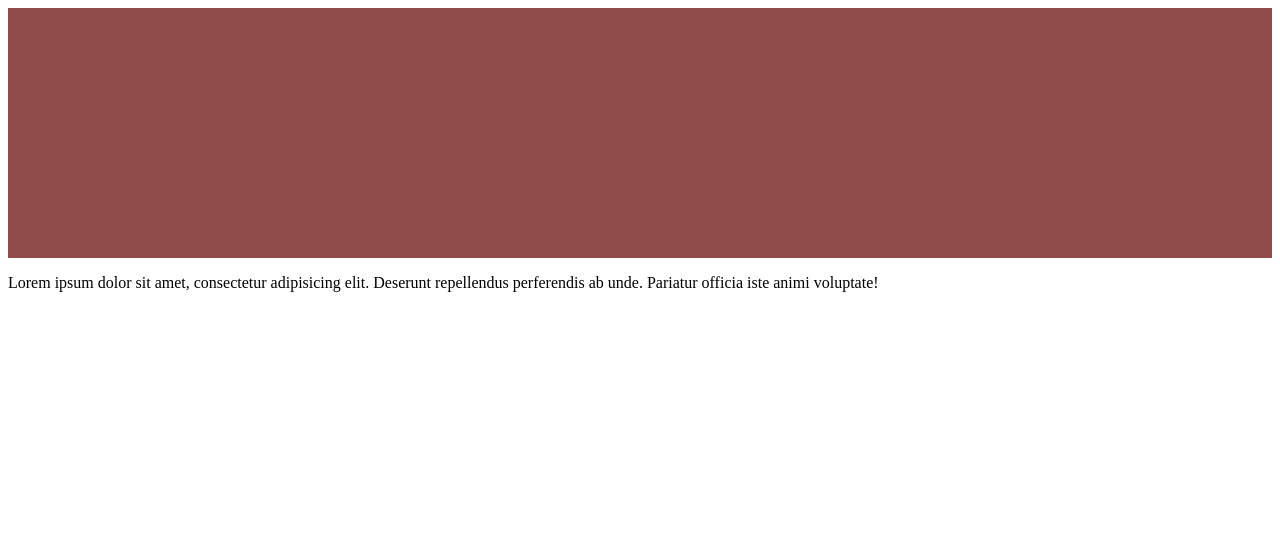
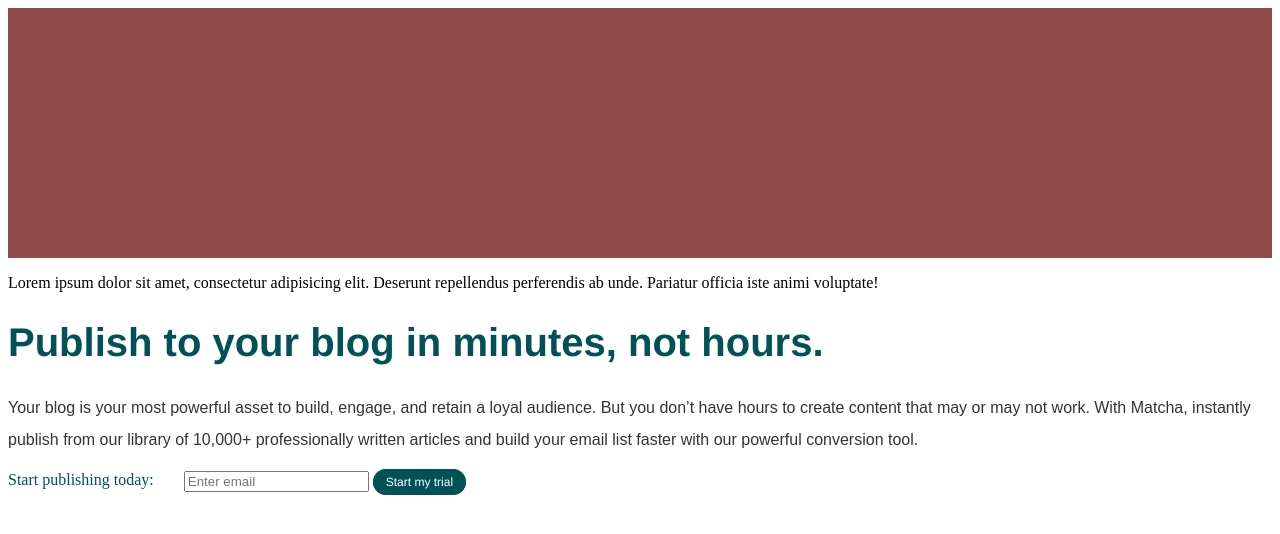
Before and after one commit to paulysaurus/Sesion003, a plain HTML site: page index.html in a window 1280 px wide. Drawn offline with Linux system fonts and the light colour scheme.

Commit message:
4.Publicity added

```diff
--- a/index.html
+++ b/index.html
@@ -17,6 +17,25 @@
             Deserunt repellendus perferendis ab unde.
             Pariatur officia iste animi voluptate!
         </p>
+
+        <article class="publish">
+            <h3>Publish to your blog in minutes, not hours.</h3>
+            <p>
+              Your blog is your most powerful asset to build, engage, and retain a loyal
+              audience. But you don’t have hours to create content that may or may not
+              work. With Matcha, instantly publish from our library of 10,000+
+              professionally written articles and build your email list faster with our
+              powerful conversion tool.
+            </p>
+            <form>
+              <p>Start publishing today:</p>
+              <div>
+                <input type="text" placeholder="Enter email" />
+                <a href="" class="boton_1">Start my trial</a>
+              </div>
+            </form>
+          </article>
+
         </section>
 </body>
 </html>
--- a/styles.css
+++ b/styles.css
@@ -3,3 +3,48 @@
     height: 250px;
     background-color: rgb(145, 74, 74);
 }
+
+.publish h3 {
+    font-family: Helvetica;
+    font-size: 40px;
+    line-height: 20px;
+    color: #025157;
+  }
+
+  .publish > p {
+    font-family: arial;
+    font-size: 16px;
+    color: #343434;
+    line-height: 2;
+    margin-bottom: 15px;
+  }
+
+  .publish > form {
+    display: flex;
+
+  }
+
+  .publish > form p {
+    color: #025157;
+    margin-right: 30px;
+    margin-top: 0px;
+
+  }
+
+  .boton_1{
+        text-decoration: none;
+        padding: 3px;
+        padding-left: 10px;
+        padding-right: 10px;
+        font-family: Helvetica;
+        font-weight: 300;
+        font-size: 12px;
+        color: white;
+        background-color: #025157;
+        border-radius: 15px;
+        border: 3px double #025157;
+      }
+      .boton_1:hover{
+        opacity: 0.6;
+        text-decoration: none;
+      }
```
